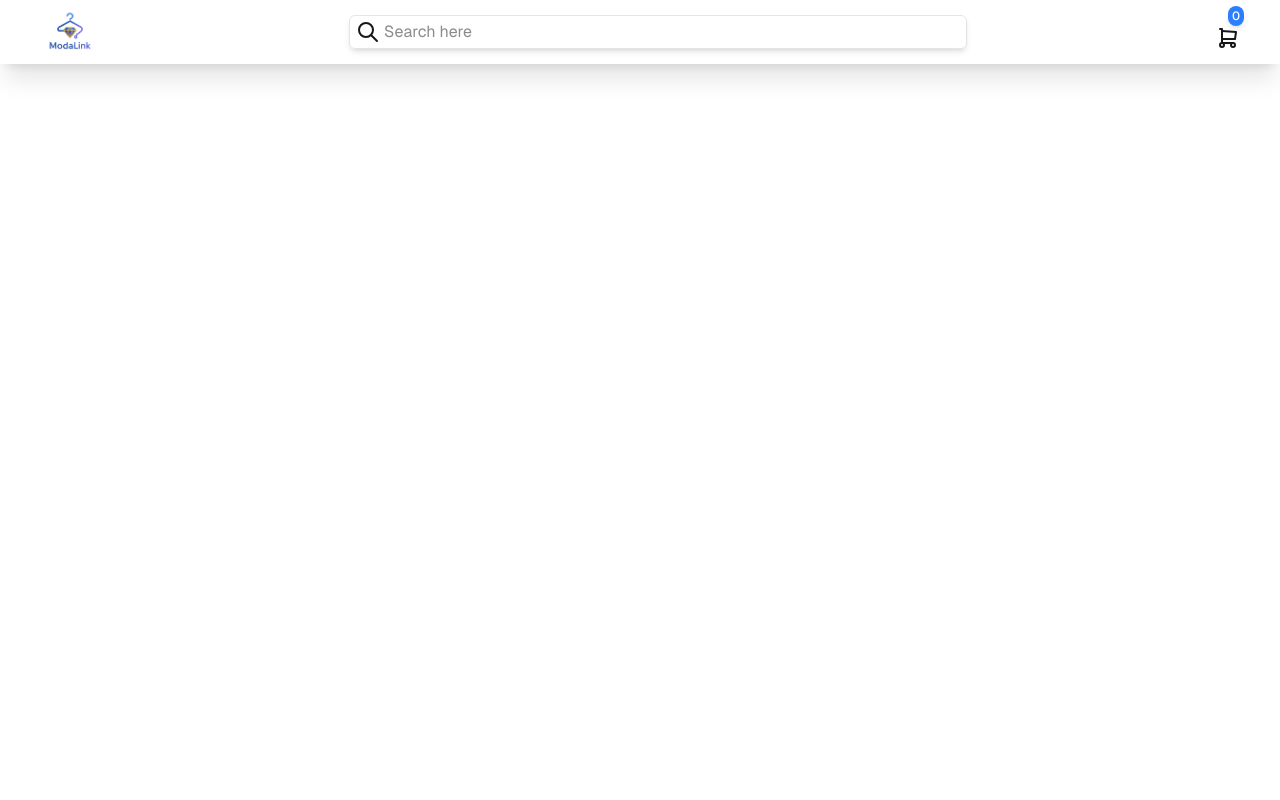
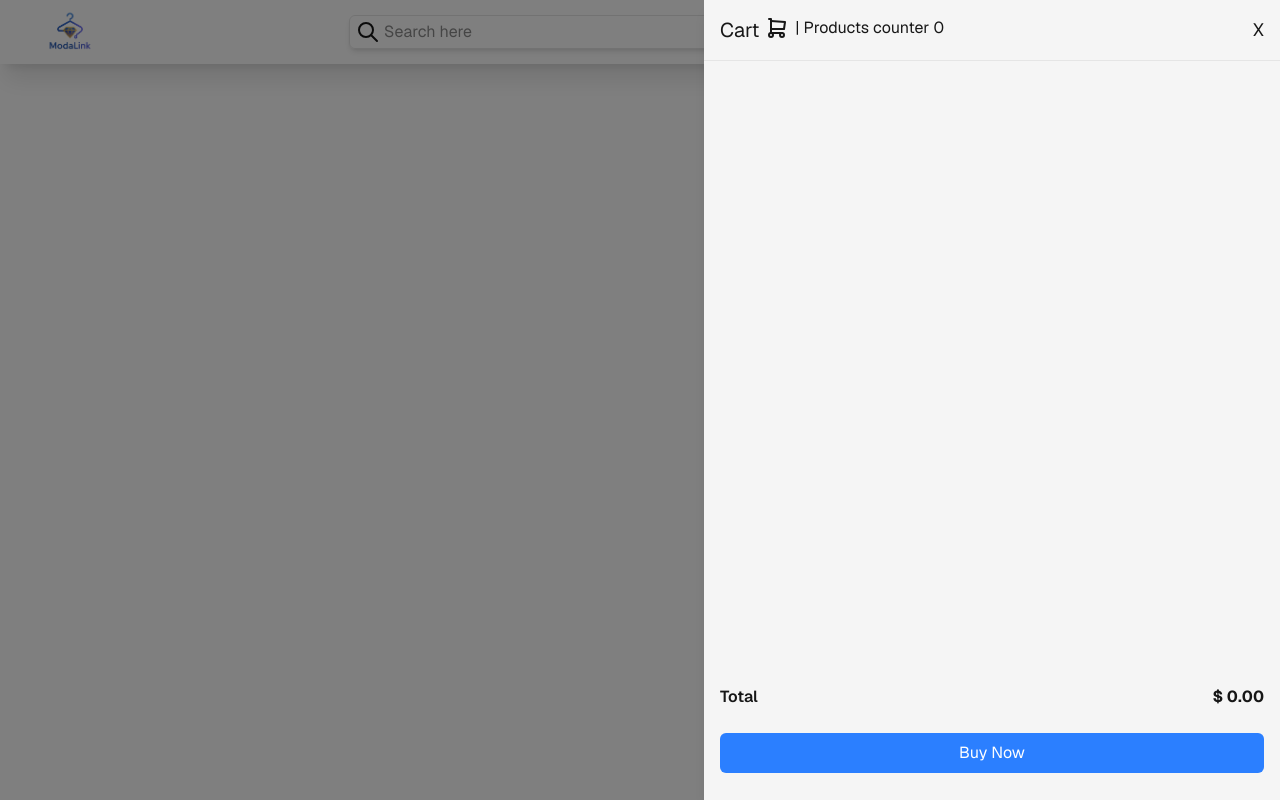
Before and after one commit to jukaa57/modalink_store, a Next.js app: page / in a window 1280 px wide. Both pictures are taken after a click on the button 1228 px from the left and 38 px from the top of the page. Built offline with nearby package versions, Linux system fonts and the light colour scheme.

Commit message:
style(components): created components based on shadcnUI

```diff
--- a/src/app/page.tsx
+++ b/src/app/page.tsx
@@ -5,9 +5,15 @@ import { SearchBar } from "@/components/SearchBar";
 import { Header } from "@/components/ui/header";
 import { Badge } from "@/components/ui/badge";
 import { CartButton } from "@/components/CartButton";
+import { Drawer } from "@/components/Drawer";
 
 export default function Home() {
   const [search, setSearch] = useState<string>("");
+  const [drawerOpen, setDrawerOpen] = useState<boolean>(false);
+
+  const toggleDrawer = () => {
+    setDrawerOpen(!drawerOpen);
+  };
 
   return (
     <div className="font-sans grid grid-rows-[20px_1fr_20px] items-center justify-items-center min-h-screen pb-20 gap-16">
@@ -25,10 +31,18 @@ export default function Home() {
             className="left-2"
           />
           <CartButton
-            onClick={() => console.log("cart")}
+            onClick={toggleDrawer}
           />
         </div>
       </Header>
+
+      <main className="flex gap-8 row-start-2 items-center sm:items-start p-4 w-[75%]">
+        <div className=" w-full">
+
+        </div>
+      </main>
+
+      <Drawer isOpen={drawerOpen} onClose={toggleDrawer} />
     </div>
   );
 };
--- /dev/null
+++ b/src/components/Drawer.tsx
@@ -0,0 +1,77 @@
+"use client"
+
+import { useCartContext } from '@/contexts/cartContext';
+import { IconShoppingCart, IconTrash } from '@tabler/icons-react';
+import Image from 'next/image';
+import { Card, CardContent } from './ui/card';
+
+type drawerProps = {
+    isOpen: boolean;
+    onClose: () => void
+}
+
+export function Drawer({ isOpen, onClose }: drawerProps) {
+  const { productInCart, calculateTotal, deleteProduct, productCounter } = useCartContext();
+
+  const shortensLongTitle = (title: string) => {
+    const txt = title.length > 35 ? title.substring(0,35) + '...' : title
+    return txt
+  }
+
+  return (
+    <div>
+      {isOpen && (
+        <div
+          className="fixed inset-0 bg-black opacity-50 z-90"
+          onClick={onClose}
+        />
+      )}
+
+      <div
+        className={`fixed right-0 top-0 w-full  md:w-96 lg:w-xl h-full bg-muted shadow-lg transition-transform duration-300 ${isOpen ? 'translate-x-0' : 'translate-x-full'} z-99`}
+      >
+        <div className="flex justify-between p-4 border-b border-border">
+          <div className="flex justify-between gap-1.5" >
+            <h2 className="text-xl">Cart</h2>
+            <IconShoppingCart className="text-foreground" />
+            <p>| Products counter {productCounter()}</p>
+          </div>
+          <button onClick={onClose} className="text-lg cursor-pointer">X</button>
+        </div>
+
+        <div className="flex flex-col p-4 gap-6">
+          <div className="space-y-4 h-[65dvh] lg:h-[70dvh] overflow-y-scroll">
+            {productInCart.map(prod => (
+              <Card key={prod.id} className="flex flex-row justify-between items-center py-2 px-4 ">
+                <CardContent className="p-0">
+                  <Image
+                    src={String(prod.image)}
+                    alt={prod.title}
+                    width={40}
+                    height={20}
+                  />
+                  <span >{ shortensLongTitle(prod.title) }</span>
+                </CardContent>
+
+                <div className='flex flex-col gap-1 items-center justify-center'>
+                  {/* <ToggleQuantity prod={prod} /> */}
+                  <div className='flex  gap-1 items-center justify-center'>
+                    <span>$ {(prod.price).toFixed(2)}</span>
+                    <IconTrash className='text-destructive' onClick={() => deleteProduct(prod.id)} />
+                  </div>
+                </div>
+              </Card>
+            ))}
+          </div>
+
+          <div className="flex justify-between mt-6">
+            <p className='font-semibold'>Total</p>
+            <h3 className='font-bold'>$ {calculateTotal().toFixed(2)}</h3>
+          </div>
+
+          <button className='bg-primary p-2 text-white rounded-md'>Buy Now</button>
+        </div>
+      </div>
+    </div>
+  );
+}
--- /dev/null
+++ b/src/components/ui/card.tsx
@@ -0,0 +1,81 @@
+import * as React from "react";
+import { cn } from "@/lib/utils";
+
+export function Card({ className, ...props }: React.ComponentProps<"div">) {
+  return (
+    <div
+      data-slot="card"
+      className={cn(
+        "bg-card flex flex-col gap-6 rounded-xl border border-border py-6 shadow-md",
+        className
+      )}
+      {...props}
+    />
+  )
+}
+
+export function CardHeader({ className, ...props }: React.ComponentProps<"div">) {
+  return (
+    <div
+      data-slot="card-header"
+      className={cn(
+        "@container/card-header grid auto-rows-min grid-rows-[auto_auto] items-start gap-1.5 px-6 has-data-[slot=card-action]:grid-cols-[1fr_auto] [.border-b]:pb-6",
+        className
+      )}
+      {...props}
+    />
+  )
+}
+
+export function CardTitle({ className, ...props }: React.ComponentProps<"div">) {
+  return (
+    <div
+      data-slot="card-title"
+      className={cn("leading-none font-semibold", className)}
+      {...props}
+    />
+  )
+}
+
+export function CardDescription({ className, ...props }: React.ComponentProps<"div">) {
+  return (
+    <div
+      data-slot="card-description"
+      className={cn("text-muted-foreground text-sm", className)}
+      {...props}
+    />
+  )
+}
+
+export function CardAction({ className, ...props }: React.ComponentProps<"div">) {
+  return (
+    <div
+      data-slot="card-action"
+      className={cn(
+        "col-start-2 row-span-2 row-start-1 self-start justify-self-end",
+        className
+      )}
+      {...props}
+    />
+  )
+}
+
+export function CardContent({ className, ...props }: React.ComponentProps<"div">) {
+  return (
+    <div
+      data-slot="card-content"
+      className={cn("px-6", className)}
+      {...props}
+    />
+  )
+}
+
+export function CardFooter({ className, ...props }: React.ComponentProps<"div">) {
+  return (
+    <div
+      data-slot="card-footer"
+      className={cn("flex items-center px-6 [.border-t]:pt-6", className)}
+      {...props}
+    />
+  )
+}
--- a/src/components/ui/header.tsx
+++ b/src/components/ui/header.tsx
@@ -1,13 +1,10 @@
 import { cn } from "@/lib/utils";
 
-type headerProps = Readonly<{children: React.ReactNode}> & {
-  className?: string
-}
-
-export function Header({children, className}: headerProps) {
+export function Header({ className, ...props }: React.ComponentProps<"div">) {
   return (
-    <div className={cn("bg-opacity-30 backdrop-blur-lg shadow-xl sticky top-0 w-full h-16 px-4 lg:px-10 flex items-center justify-between z-50", className)}>
-      {children}
-    </div>
+    <div
+      className={cn("bg-opacity-30 backdrop-blur-lg shadow-xl sticky top-0 w-full h-16 px-4 lg:px-10 flex items-center justify-between z-50", className)}
+      { ...props }
+    />
   );
 };
--- a/src/contexts/cartContext.tsx
+++ b/src/contexts/cartContext.tsx
@@ -15,6 +15,7 @@ type cartProps = {
     removeQuantityOfProduct: (prod: productCartProps) => void;
     deleteProduct: (id: number) => void;
     calculateTotal: () => number;
+    productCounter: () => number;
 };
 
 const CartContext = createContext<cartProps>({} as cartProps);
@@ -86,8 +87,13 @@ export const CartProvaider = ({ children }: Readonly<{
         return parseFloat(sum);
     };
 
+    function productCounter() {
+        const sum = (productInCart.reduce((accumulator, { qtd }) => {return qtd + accumulator}, 0)).toFixed(2);
+        return parseFloat(sum);
+    }
+
     return (
-        <CartContext.Provider value={{ addProductInCart, productInCart, removeQuantityOfProduct, calculateTotal, deleteProduct }}>
+        <CartContext.Provider value={{ addProductInCart, productInCart, removeQuantityOfProduct, calculateTotal, deleteProduct, productCounter }}>
             { children }
         </CartContext.Provider>
     );
--- /dev/null
+++ b/src/types/products.d.ts
@@ -0,0 +1,10 @@
+interface Iproducts {
+    id: number;
+    title: string;
+    price: number;
+    description: string;
+    category: string;
+    image: string;
+    qtd?: number;
+    rating: {rate: number, count: number};
+};
```
